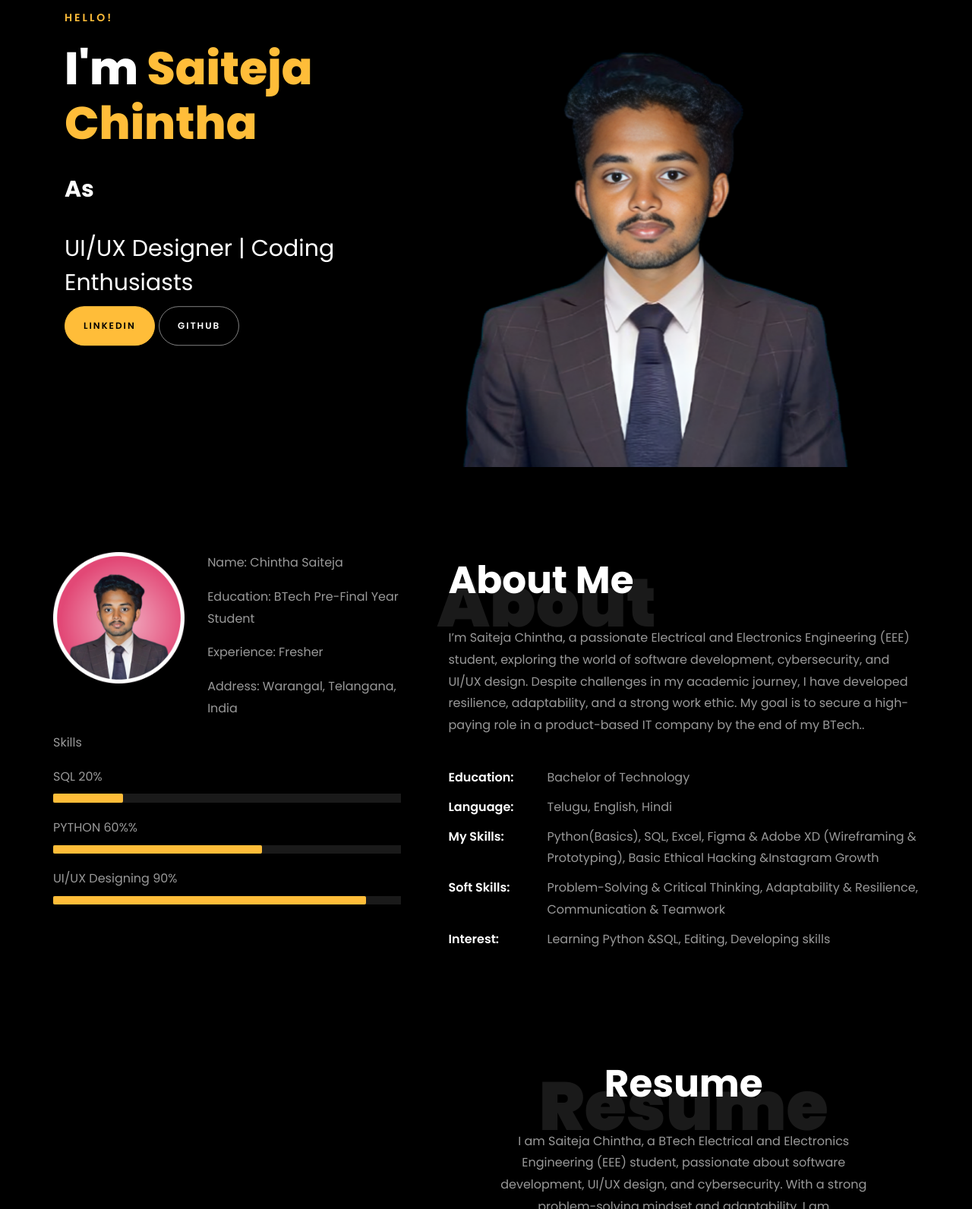
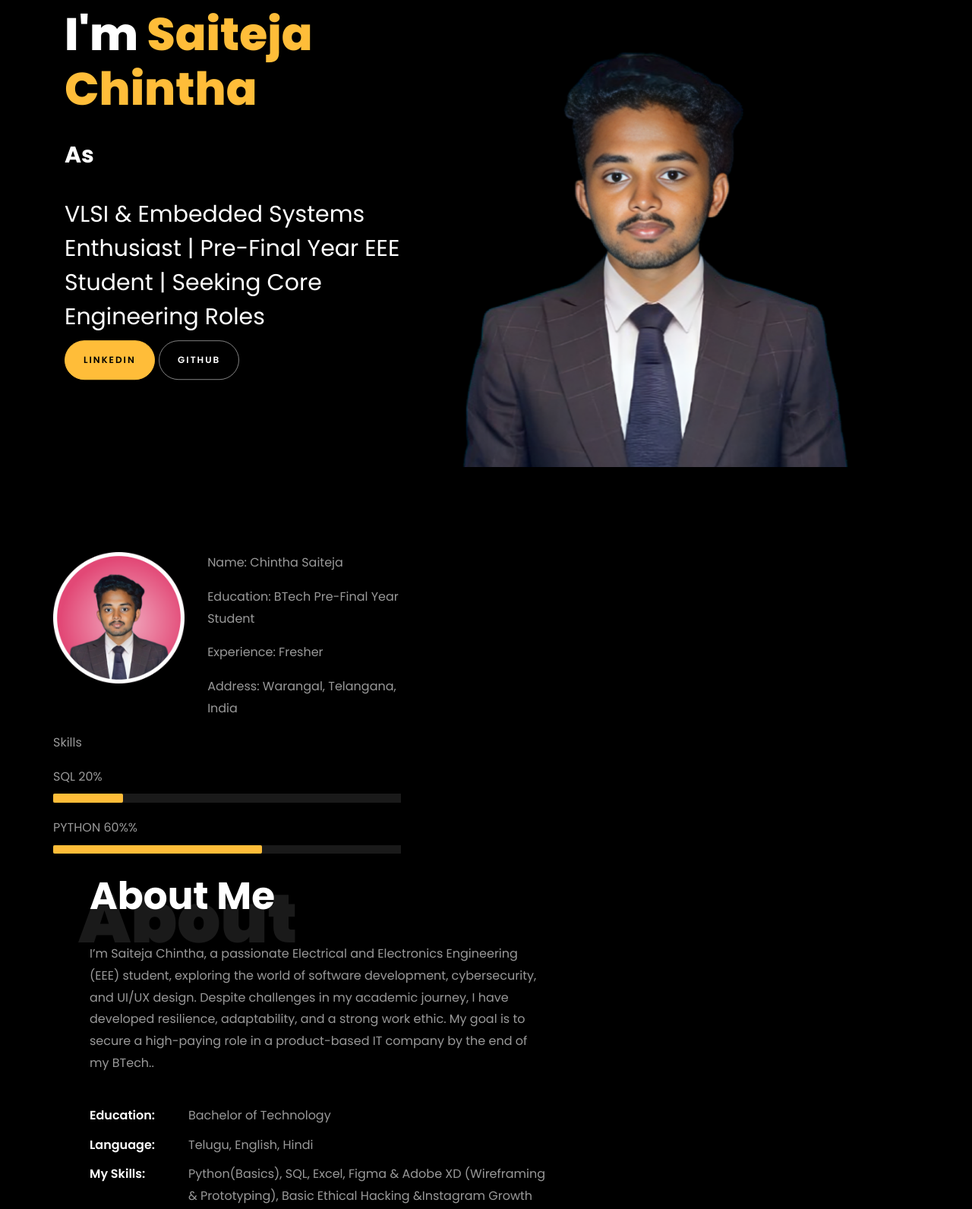
Before and after one commit to chintha-saiteja/saitejachintha.github.io, a plain HTML site: page index.html in a window 1280 px wide. Shown: the part 135-1727 px from the top of the page at 76% size. Drawn offline with Linux system fonts and the light colour scheme; files whose address does not match are found by name.

Commit message:
Update index.html

```diff
--- a/index.html
+++ b/index.html
@@ -187,7 +187,7 @@
 
 						<br>
 						<br>
-			            <h2>UI/UX Designer | Coding Enthusiasts</h2>
+			            <h2>VLSI & Embedded Systems Enthusiast | Pre-Final Year EEE Student | Seeking Core Engineering Roles</h2>
 						<!-- <h2 class="d-flex" style="margin-bottom: 0">With over 5 years of experience</h2> -->
 						<!-- <br> -->
 			            <p><a href="https://www.linkedin.com/in/saiteja-chintha-50143a203" class="btn btn-primary py-3 px-4">Linkedin</a>
@@ -241,10 +241,10 @@
 											aria-valuemax="100"></div>
 									</div>
 
-									<span>UI/UX Designing</span> <span class="pull-right">90%</span>
-									<div class="progress">
+<!-- 									<span>ui ux</span> <span class="pull-right">90%</span> -->
+<!-- 									<div class="progress">
 										<div class="progress-bar" role="progressbar" style="width: 90%" aria-valuenow="90" aria-valuemin="0"
-											aria-valuemax="100"></div>
+											aria-valuemax="100"></div> -->
 									</div>
 
 									<!-- <span>Statistical Analysis</span> <span class="pull-right">85%</span>
```
